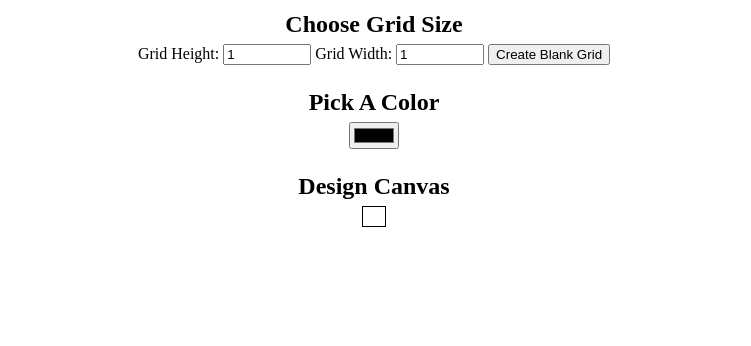
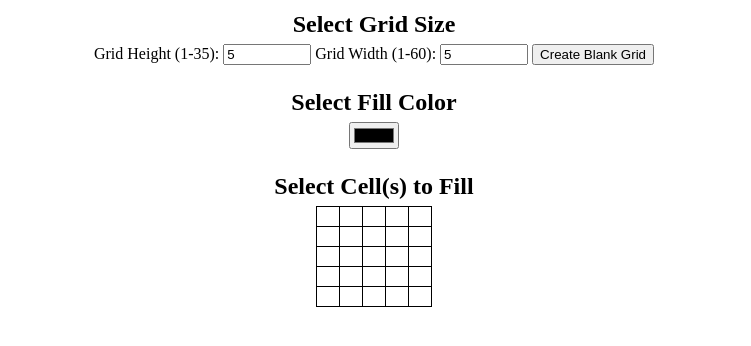
Before and after one commit to jjhoppe/Pixel_Art_Maker, a plain HTML site: page index.html in a window 1280 px wide. Both pictures are taken after a click on the input "Create Blank Grid". Shown: the part 126-472 px from the top of the page, without its empty margins (266-1017 px from the left). Drawn offline with Linux system fonts and the light colour scheme.

Commit message:
Add files via upload

```diff
--- a/designs.js
+++ b/designs.js
@@ -1,18 +1,16 @@
-// Fill a grid square with selected color
-function colorCell (event) {
-    // Verify current color selection
-    const color = document.querySelector('#colorPicker').value;
-    // Add background color to selected cell of table
-    event.target.style.backgroundColor = color;
-};
-
-// When size is submitted by the user, call makeGrid()
+// After dimensions are submitted by user, construct the desired grid
 function makeGrid(event){
     // Prevent default action of submitting form to url/server
     event.preventDefault()
     // New grid is build on table #pixelCanvas
     const gridTable = document.getElementById('pixelCanvas');
-    // Determine grid dimensions using form #inputWidth (x) and #inputHeight (y)
+    // Check for an existing grid
+    const oldTable = document.getElementsByTagName('tbody');
+    // If a grid was created previously, delete it
+    if (oldTable.length > 0) {
+        gridTable.removeChild(oldTable[0]);
+    };
+    // Determine new grid dimensions using form #inputWidth (x) and #inputHeight (y)
     const gridColumns = document.querySelector('#inputWidth').value;
     const gridRows = document.querySelector('#inputHeight').value;
     for (let r = 0; r < gridRows; r++) {
@@ -29,4 +27,12 @@ createGrid.addEventListener('submit', makeGrid, false);
 
 // Add color to cells in grid
 const colorGrid = document.querySelector('#pixelCanvas');
-colorGrid.addEventListener('click', colorCell, false);
+colorGrid.addEventListener('click', function(event) {
+    // Verify that user specified an single cell (<td>)
+    if (event.target.nodeName === 'TD') {
+        // Verify current color selection
+        const color = document.querySelector('#colorPicker').value;
+        // Add background color to selected cell of table
+        event.target.style.backgroundColor = color;
+    };
+}, false);
--- a/index.html
+++ b/index.html
@@ -9,19 +9,19 @@
 <body>
     <h1>Pixel Art Maker</h1>
 
-    <h2>Choose Grid Size</h2>
+    <h2>Select Grid Size</h2>
     <form id="sizePicker">
-        Grid Height:
-        <input type="number" id="inputHeight" name="height" min="1" value="1">
-        Grid Width:
-        <input type="number" id="inputWidth" name="width" min="1" value="1">
+        Grid Height (1-35):
+        <input type="number" id="inputHeight" name="height" min="1" max="35" value="5">
+        Grid Width (1-60):
+        <input type="number" id="inputWidth" name="width" min="1" max="60" value="5">
         <input type="submit" value="Create Blank Grid">
     </form>
 
-    <h2>Pick A Color</h2>
+    <h2>Select Fill Color</h2>
     <input type="color" id="colorPicker">
 
-    <h2>Design Canvas</h2>
+    <h2>Select Cell(s) to Fill</h2>
     <table id="pixelCanvas"></table>
 
     <script src="designs.js"></script>
```
